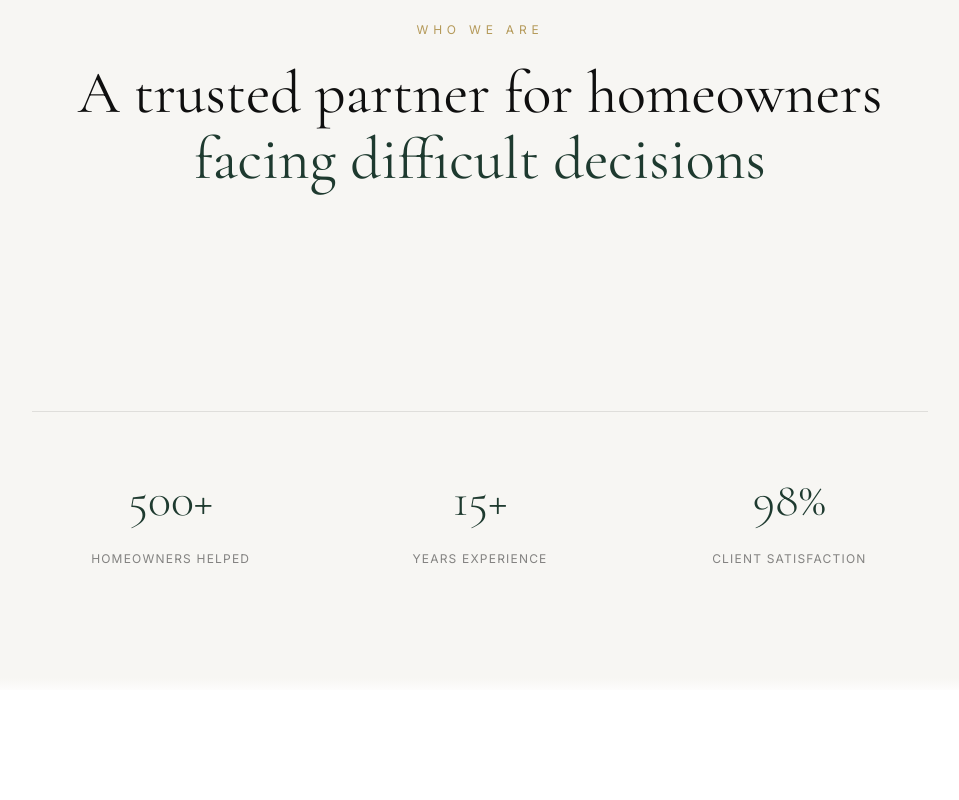
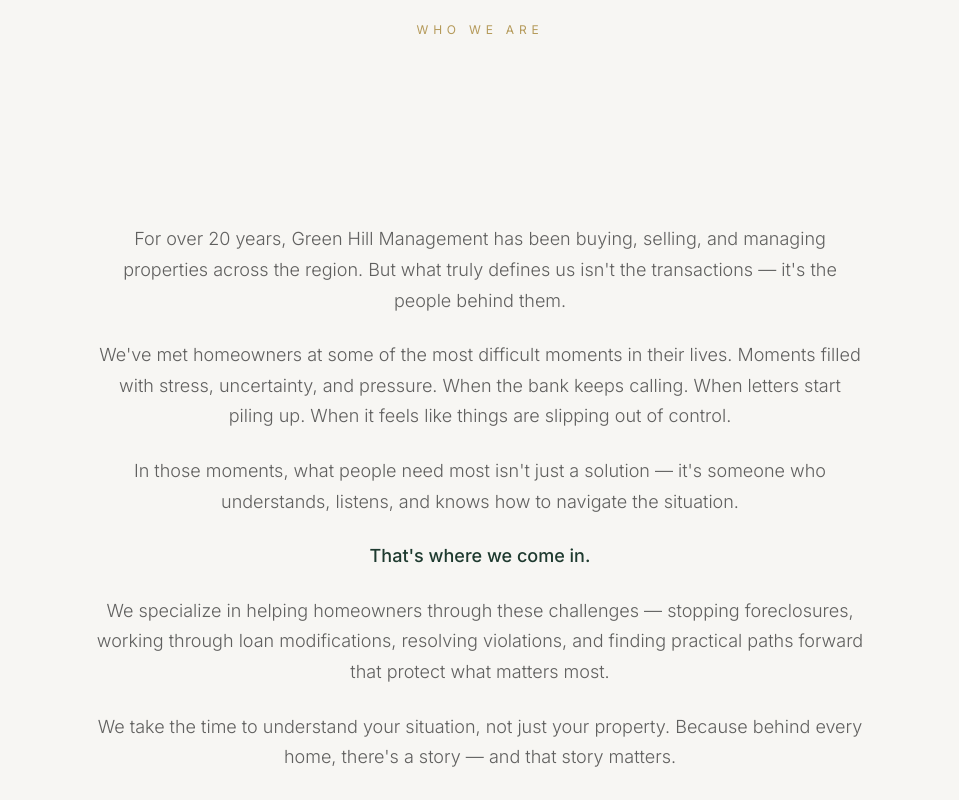
Before and after one commit to yaronmadmon/GreenHill, a React (Vite) app: page / in a window 1280 px wide. Shown: the part 900-1700 px from the top of the page, without its empty margins (160-1119 px from the left). Built offline with nearby package versions, Linux system fonts and the light colour scheme.

Commit message:
Rewrite About section with full 20-year experience copy

```diff
--- a/src/components/About.jsx
+++ b/src/components/About.jsx
@@ -1,47 +1,70 @@
 import { useIntersectionObserver } from '../hooks/useIntersectionObserver'
 
 const stats = [
+  { value: '20+', label: 'Years of Experience' },
   { value: '500+', label: 'Homeowners Helped' },
-  { value: '15+', label: 'Years Experience' },
   { value: '98%', label: 'Client Satisfaction' },
 ]
 
 export default function About() {
   const headingRef = useIntersectionObserver({ threshold: 0.2 })
-  const textRef    = useIntersectionObserver({ threshold: 0.2 })
+  const textRef    = useIntersectionObserver({ threshold: 0.15 })
   const statsRef   = useIntersectionObserver({ threshold: 0.15 })
 
   return (
     <section id="about" className="bg-warm-gray py-28 px-6">
       <div className="max-w-4xl mx-auto text-center">
-        <p
-          ref={headingRef}
-          className="fade-in-up text-gold text-xs tracking-[0.4em] uppercase mb-5"
-        >
+
+        <p ref={headingRef} className="fade-in-up text-gold text-xs tracking-[0.4em] uppercase mb-5">
           Who We Are
         </p>
 
         <h2
-          ref={textRef}
           className="fade-in-up delay-100 font-display text-near-black text-4xl md:text-5xl lg:text-6xl font-light leading-tight mb-8"
           style={{ fontFamily: 'var(--font-display)' }}
         >
-          A trusted partner for homeowners
+          A team rooted in real estate,
           <br />
-          <em className="not-italic text-green-dark">facing difficult decisions</em>
+          <em className="not-italic text-green-dark">built for real people.</em>
         </h2>
 
-        <p className="fade-in-up delay-200 text-near-black/60 text-lg max-w-2xl mx-auto mb-16 leading-relaxed font-light">
-          Green Hill Management was founded on a simple belief: every homeowner deserves
-          honest guidance. Whether you're behind on payments, navigating a divorce, facing
-          foreclosure, or simply ready to move on—we listen first, then help you find the
-          path that works for <em>you</em>.
-        </p>
+        <div ref={textRef} className="fade-in-up delay-200 text-near-black/65 text-lg max-w-3xl mx-auto mb-6 leading-relaxed font-light space-y-6 text-left md:text-center">
+          <p>
+            For over 20 years, Green Hill Management has been buying, selling, and managing
+            properties across the region. But what truly defines us isn't the transactions —
+            it's the people behind them.
+          </p>
+          <p>
+            We've met homeowners at some of the most difficult moments in their lives. Moments
+            filled with stress, uncertainty, and pressure. When the bank keeps calling. When
+            letters start piling up. When it feels like things are slipping out of control.
+          </p>
+          <p>
+            In those moments, what people need most isn't just a solution — it's someone who
+            understands, listens, and knows how to navigate the situation.
+          </p>
+          <p className="text-green-dark font-medium">
+            That's where we come in.
+          </p>
+          <p>
+            We specialize in helping homeowners through these challenges — stopping
+            foreclosures, working through loan modifications, resolving violations, and finding
+            practical paths forward that protect what matters most.
+          </p>
+          <p>
+            We take the time to understand your situation, not just your property. Because
+            behind every home, there's a story — and that story matters.
+          </p>
+          <p className="text-near-black font-medium">
+            We don't just know real estate.<br />
+            We understand what you're going through.
+          </p>
+        </div>
 
         {/* Stats */}
         <div
           ref={statsRef}
-          className="fade-in-up delay-300 grid grid-cols-3 gap-8 border-t border-near-black/10 pt-12"
+          className="fade-in-up delay-300 grid grid-cols-3 gap-8 border-t border-near-black/10 pt-12 mt-10"
         >
           {stats.map(({ value, label }) => (
             <div key={label}>
```
